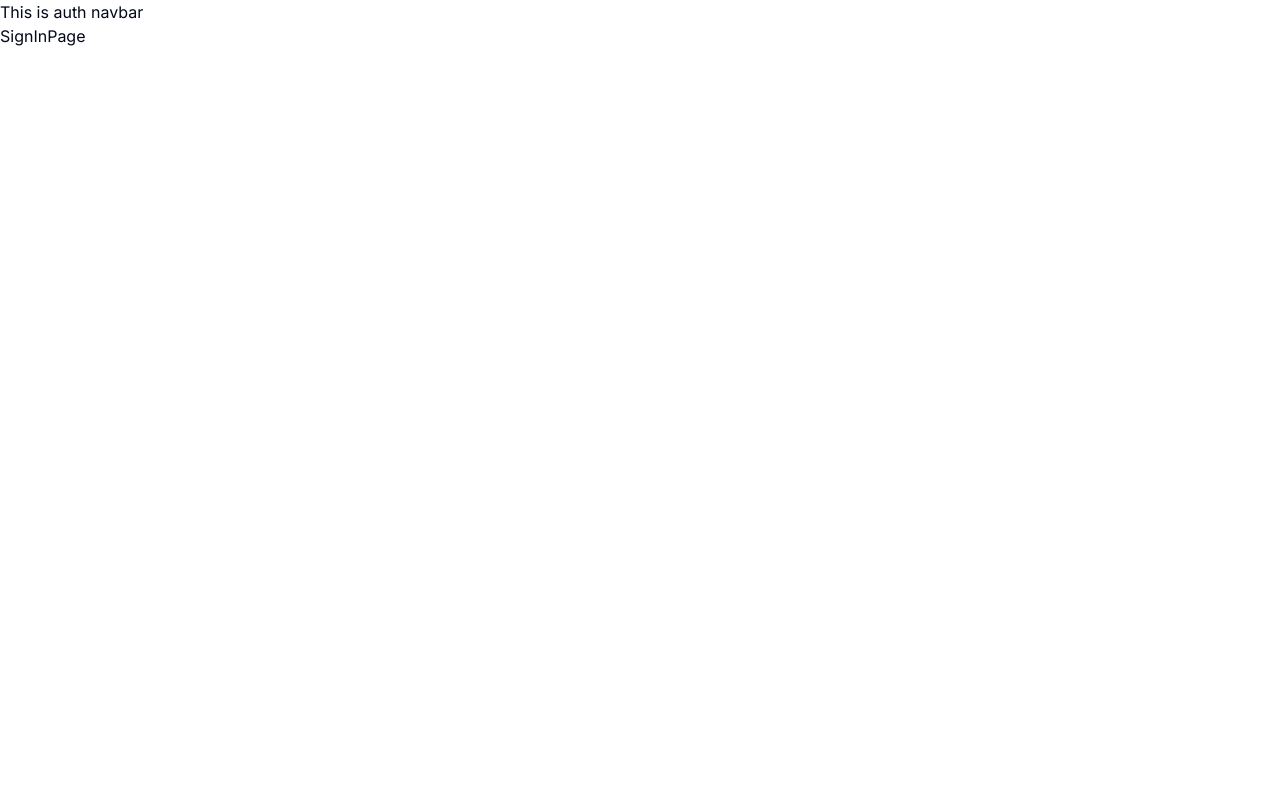
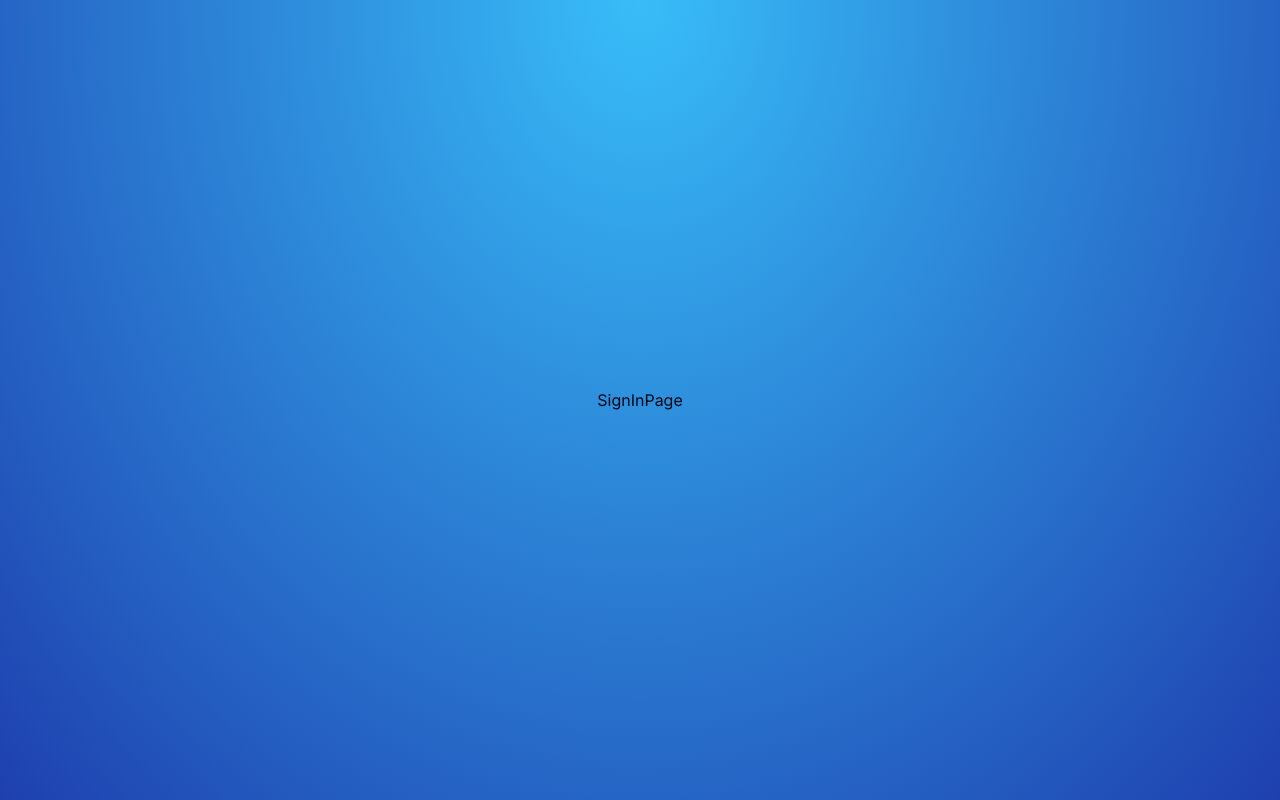
Before and after one commit to salimi-my/next-auth-starter, a Next.js app: page /auth/sign-in in a window 1280 px wide. Built offline with nearby package versions, Linux system fonts and the light colour scheme.

Commit message:
Update auth layout

```diff
--- a/app/auth/layout.tsx
+++ b/app/auth/layout.tsx
@@ -4,8 +4,7 @@ export default function AuthLayout({
   children: React.ReactNode;
 }) {
   return (
-    <div>
-      <nav>This is auth navbar</nav>
+    <div className='h-full flex items-center justify-center bg-[radial-gradient(ellipse_at_top,_var(--tw-gradient-stops))] from-sky-400 to-blue-800'>
       {children}
     </div>
   );
```
